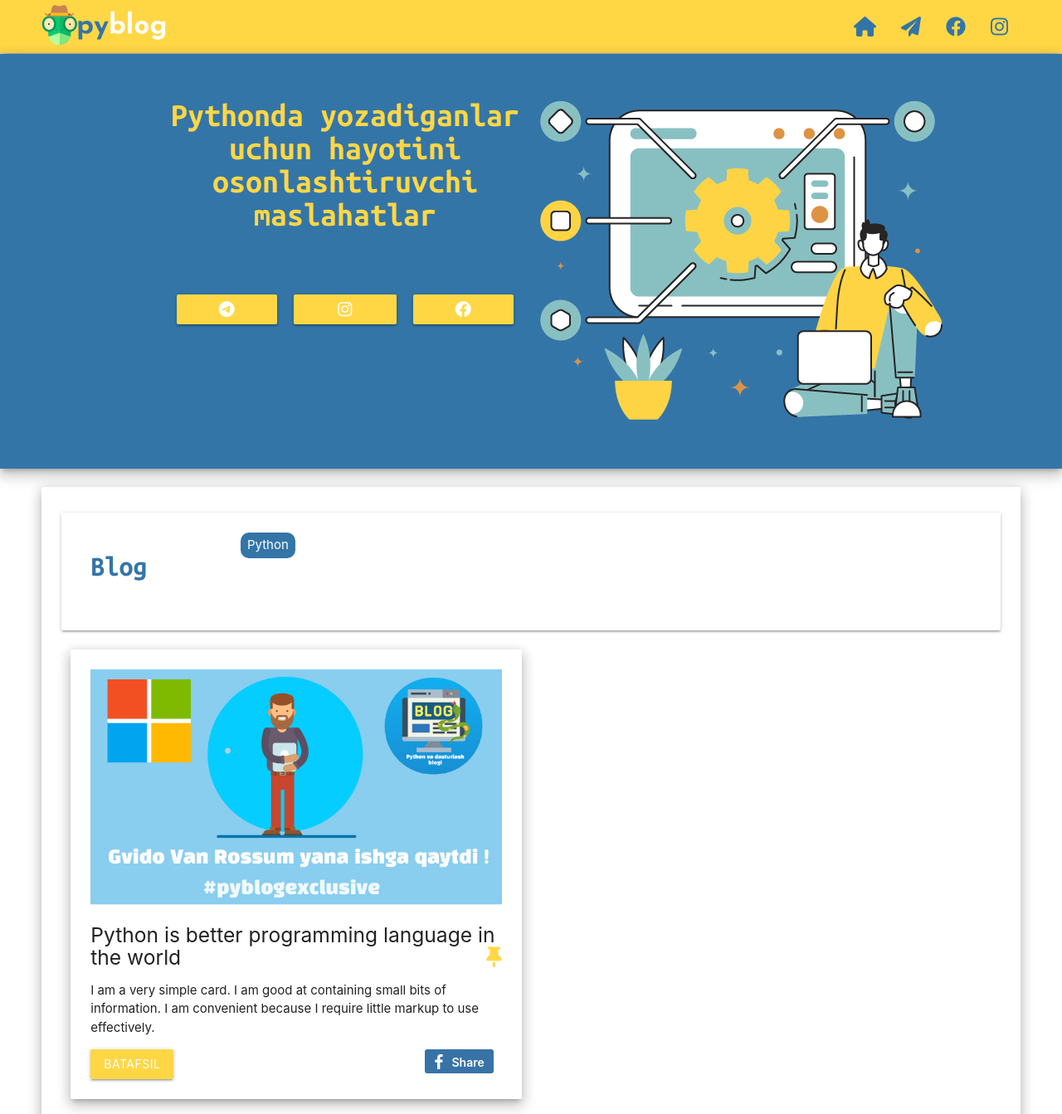
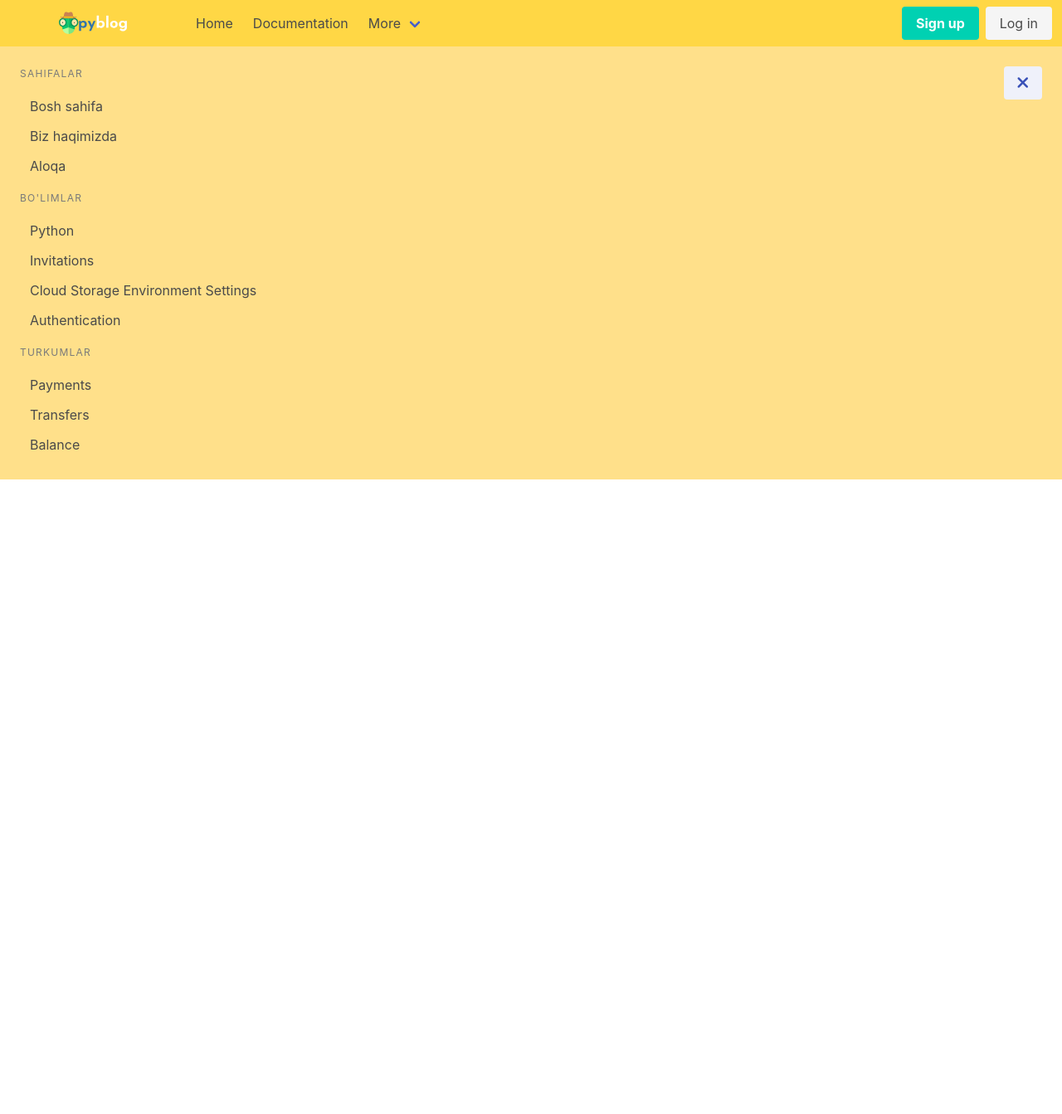
Before and after one commit to Rashidov21/world-travel-ui, a plain HTML site: page index.html in a window 1280 px wide. Shown: the top 1343 px of the page at 83% size. After the commit the page ends 800 px from the top, so only its background shows below. Drawn offline with nearby package versions, Linux system fonts and the light colour scheme; a script that the page names is missing.

Commit message:
css and core.js

```diff
--- a/css/style.css
+++ b/css/style.css
@@ -15,11 +15,7 @@ nav{
     /*z-index: 999;*/
 }
 
-.social-icons{
-    display: flex;
-    justify-content: center;
-    align-items: center;
-}
+
 .social-icons a{
     cursor: pointer;
 }
@@ -51,11 +47,7 @@ nav{
 .py-blue{
 color: #3475A8;
 }
-.title{
-    font-size: 40px !important;
-    color: #FFD745;
-    line-height: 40px;
-}
+
 .py-orange{
     color: #FFD745;
 }
@@ -65,69 +57,15 @@ color: #3475A8;
 .bg-python-orange{
     background-color: #FFD745;
 }
-
-#pyblog-banner{
-    width: 100%;
-    min-height: 500px;
-    display: flex;
-    align-items: center;
-    position: absolute;
-    margin-top:1px;
-
+.toDown{
+    /*position: absolute;*/
+    animation: upToDown 500s linear ;
 }
-
-.brand-logo img{
-    margin-top: 5px;
-}
-.tech{
-    width: 100px;
-    height: auto;
-}
-@media screen and (max-width: 900px){
-    .paddings{
-        padding: 0px 20px;
+@keyframes upToDown {
+    from{
+        transform: translateY(-200px);
     }
-    .main-container{
-        margin-left: 20px;
-        margin-right: 20px;
+    to{
+        transform: translateY(0);
     }
 }
-.badges{
-    display: flex;
-
-}
-.badges a{
-    padding: 4px 8px;
-    border-radius: 10px;
-    color: white;
-    background-color: #3475A8;
-}
-
-#fb-share-button {
-    background: #3773A6;
-    border-radius: 3px;
-    font-weight: 600;
-    padding: 3.3px 8px;
-    display: inline-block;
-    position: static;
-    margin-right: 10px;
-}
-
-#fb-share-button:hover {
-    cursor: pointer;
-    background: #213A6F
-}
-
-#fb-share-button svg {
-    width: 18px;
-    fill: white;
-    vertical-align: middle;
-    border-radius: 2px
-}
-
-#fb-share-button span {
-    vertical-align: middle;
-    color: white;
-    font-size: 14px;
-    padding: 0 3px
-}
--- a/index.html
+++ b/index.html
@@ -7,132 +7,107 @@
     <meta name="author" content="Abdurakhmon Rashidov">
     <meta http-equiv="X-UA-Compatible" content="ie=edge">
     <link rel="stylesheet" href="https://cdnjs.cloudflare.com/ajax/libs/font-awesome/6.0.0-beta3/css/all.min.css" integrity="sha512-Fo3rlrZj/k7ujTnHg4CGR2D7kSs0v4LLanw2qksYuRlEzO+tcaEPQogQ0KaoGN26/zrn20ImR1DfuLWnOo7aBA==" crossorigin="anonymous" referrerpolicy="no-referrer" />
-    <link rel="stylesheet" href="https://cdnjs.cloudflare.com/ajax/libs/materialize/1.0.0/css/materialize.min.css" integrity="sha512-UJfAaOlIRtdR+0P6C3KUoTDAxVTuy3lnSXLyLKlHYJlcSU8Juge/mjeaxDNMlw9LgeIotgz5FP8eUQPhX1q10A==" crossorigin="anonymous" referrerpolicy="no-referrer" />
+    <link rel="stylesheet" href="https://cdnjs.cloudflare.com/ajax/libs/bulma/0.9.3/css/bulma.min.css" integrity="sha512-IgmDkwzs96t4SrChW29No3NXBIBv8baW490zk5aXvhCD8vuZM3yUSkbyTBcXohkySecyzIrUwiF/qV0cuPcL3Q==" crossorigin="anonymous" referrerpolicy="no-referrer" />
     <link rel="stylesheet" href="css/style.css">
     <title>PyBlog - Python va dasturlash blogi</title>
 
 </head>
 <body>
+<nav class="navbar bg-python-orange" role="navigation" aria-label="main navigation">
+    <div class="navbar-brand">
+        <a class="navbar-item" href="https://bulma.io">
+            <img src="img/pyblog-logo.svg" width="200">
+        </a>
 
+        <a role="button" class="navbar-burger" aria-label="menu" aria-expanded="false" data-target="navbarBasicExample">
+            <span aria-hidden="true"></span>
+            <span aria-hidden="true"></span>
+            <span aria-hidden="true"></span>
+        </a>
+    </div>
 
-        <nav class="bg-python-orange paddings z-depth-3">
-            <div class="nav-wrapper">
-                <a href="#" class="brand-logo">
-                    <img src="img/pyblog-logo.svg" width="150" alt="">
+    <div id="navbarBasicExample" class="navbar-menu">
+        <div class="navbar-start">
+            <a class="navbar-item">
+                Home
+            </a>
+
+            <a class="navbar-item">
+                Documentation
+            </a>
+
+            <div class="navbar-item has-dropdown is-hoverable">
+                <a class="navbar-link">
+                    More
                 </a>
-                <a href="#" data-target="mobile-demo" class="sidenav-trigger ">
-                    <i class="fas fa-bars py-blue"></i></a>
-                <ul class="right hide-on-med-and-down ">
-                    <li><a href="#" title="Bosh sahifa"><i class="fas fa-home py-blue"></i></a></li>
-                    <li><a href="#" title="Telegram kanalimiz"><i class="fas fa-paper-plane py-blue"></i></a></li>
-                    <li><a href="#" title="Facebook sahifamiz"><i class="fab fa-facebook py-blue"></i></a></li>
-                    <li><a href="#" title="Instagram sahifamiz"><i class="fab fa-instagram py-blue"></i></a></li>
-                </ul>
-            </div>
-        </nav>
 
-        <ul class="sidenav" id="mobile-demo">
-            <li><a href="#" title="Bosh sahifa"><i class="fas fa-home "></i>Bosh sahifa</a></li>
-            <li><a href="#" title="Telegram kanalimiz"><i class="fas fa-paper-plane"></i> Telegram kanalimiz</a></li>
-            <li><a href="#" title="Facebook sahifamiz"><i class="fab fa-facebook"></i> Facebook sahifamiz</a></li>
-            <li><a href="#" title="Instagram sahifamiz"><i class="fab fa-instagram"></i> Instagram sahifamiz</a></li>
-            <li><a href="tel:9998989" title="Telefon"><i class="fas fa-phone"></i> +998901234567</a></li>
-            <li><a href="#" title="Email pochtamiz"><i class="fas fa-envelope"></i> support@pyblog.uz</a></li>
-        </ul>
-
-
-<main id="pyblog-banner" class="z-depth-3" style="background: #3475A8">
-    <div class="container">
-        <div class="row center">
-            <div class="col s12 m6">
-                <h2 class="title">Pythonda yozadiganlar uchun hayotini  osonlashtiruvchi maslahatlar</h2>
-                <br><br>
-                <div class="social-icons">
-                    <a class="btn waves-effect waves-light bg-python-orange scale">
-                        <i class="fab fa-telegram"></i>
-                        Telegram
+                <div class="navbar-dropdown">
+                    <a class="navbar-item">
+                        About
                     </a>
-                    <a class="btn waves-effect waves-light bg-python-orange scale">
-                        <i class="fab fa-instagram"></i>
-                        Instagram
+                    <a class="navbar-item">
+                        Jobs
                     </a>
-                    <a class="btn waves-effect waves-light bg-python-orange scale">
-                        <i class="fab fa-facebook"></i>
-                        Facebook
+                    <a class="navbar-item">
+                        Contact
+                    </a>
+                    <hr class="navbar-divider">
+                    <a class="navbar-item">
+                        Report an issue
                     </a>
                 </div>
+            </div>
+        </div>
 
-            </div>
-            <div class="col s12 m6 center ">
-                <br>
-                <p class="py-blue">
-                    <img src="img/I.png" class="hide-on-small-only"   alt="">
-                </p>
+        <div class="navbar-end">
+            <div class="navbar-item">
+                <div class="buttons">
+                    <a class="button is-primary">
+                        <strong>Sign up</strong>
+                    </a>
+                    <a class="button is-light">
+                        Log in
+                    </a>
+                </div>
             </div>
         </div>
     </div>
-</main>
-        <br>
-<section class="main-container" style="margin-top: 500px">
-    <div class="card-panel z-depth-3">
-        <div class="card-panel">
-            <div class="row">
-                <div class="col s12 m2">
-                    <h4 class="py-blue left">Blog</h4>
-                </div>
-                <div class="col s12 m10">
-                    <div class="badges">
-                        <a href="#!">Python</a>
-                    </div>
 
-                </div>
-            </div>
+</nav>
+<div class="mobile-nav has-background-warning p-5" id="mobile-nav" >
+    <aside class="menu">
+        <p class="menu-label">
+            Sahifalar
+            <button id="close" class="button is-link is-light" style="float: right">
+                <i class="fas fa-times is-size-5"></i>
+            </button>
+        </p>
+        <ul class="menu-list">
+            <li><a>Bosh sahifa</a></li>
+            <li><a>Biz haqimizda</a></li>
+            <li><a>Aloqa</a></li>
+        </ul>
+        <p class="menu-label">
+            Bo'limlar
+        </p>
+        <ul class="menu-list">
+            <li><a>Python</a></li>
+            <li><a>Invitations</a></li>
+            <li><a>Cloud Storage Environment Settings</a></li>
+            <li><a>Authentication</a></li>
+        </ul>
+        <p class="menu-label">
+            Turkumlar
+        </p>
+        <ul class="menu-list">
+            <li><a>Payments</a></li>
+            <li><a>Transfers</a></li>
+            <li><a>Balance</a></li>
+        </ul>
+    </aside>
+</div>
 
-        </div>
-        <div class="row">
-            <div class="col s12 m6 l6">
-                <div class="card-panel z-depth-3">
-                    <div class="card-image">
-                        <a href="#!"><img src="img/post.png" width="100%" height="auto"></a>
-                        <h5 class="card-title">Python is better programming language in the world
-                            <a href="#!" class="right scale">
-                                <i class="fas fa-thumbtack py-orange" style="font-size: 1em"></i>
-                            </a>
-                        </h5>
-                    </div>
-                    <div class="card-content">
-                        <p>I am a very simple card. I am good at containing small bits of information.
-                            I am convenient because I require little markup to use effectively.</p>
-                    </div>
-                    <div class="card-action">
-                        <a href="#" class="btn waves-effect waves-light bg-python-orange scale">
-                            Batafsil
-                        </a>
-
-                        <a href="#!" class="right">
-                            <script async src="https://telegram.org/js/telegram-widget.js?15"
-                                    data-telegram-share-url="https://core.telegram.org/widgets/share"
-                                    data-size="large"></script>
-                        </a>
-                        <a href="#!" class="right">
-                            <div id="fb-share-button">
-                                <svg viewBox="0 0 12 12" preserveAspectRatio="xMidYMid meet">
-                                    <path class="svg-icon-path" d="M9.1,0.1V2H8C7.6,2,7.3,2.1,7.1,2.3C7,2.4,6.9,2.7,6.9,3v1.4H9L8.8,6.5H6.9V12H4.7V6.5H2.9V4.4h1.8V2.8 c0-0.9,0.3-1.6,0.7-2.1C6,0.2,6.6,0,7.5,0C8.2,0,8.7,0,9.1,0.1z"></path>
-                                </svg>
-                                <span>Share</span>
-                            </div>
-                        </a>
-
-                    </div>
-                </div>
-            </div>
-            <div class="col s12 m6 l6"></div>
-        </div>
-    </div>
-
-
-</section>
-<script src="https://cdnjs.cloudflare.com/ajax/libs/materialize/1.0.0/js/materialize.min.js" integrity="sha512-NiWqa2rceHnN3Z5j6mSAvbwwg3tiwVNxiAQaaSMSXnRRDh5C2mk/+sKQRw8qjV1vN4nf8iK2a0b048PnHbyx+Q==" crossorigin="anonymous" referrerpolicy="no-referrer"></script>
+<script src="https://cdnjs.cloudflare.com/ajax/libs/animejs/3.2.1/anime.min.js" integrity="sha512-z4OUqw38qNLpn1libAN9BsoDx6nbNFio5lA6CuTp9NlK83b89hgyCVq+N5FdBJptINztxn1Z3SaKSKUS5UP60Q==" crossorigin="anonymous" referrerpolicy="no-referrer"></script>
 <script  src="js/core.js"></script>
 </body>
 </html>
--- a/js/core.js
+++ b/js/core.js
@@ -1,21 +1,4 @@
-M.AutoInit();
-var elems = document.querySelectorAll('.carousel');
-var instances = M.Carousel.init(elems, {
-    duration:400,
-    fullWidth:true,
-    indicators:true,
-    noWrap:false,
-    dist:-500,
-    shift:200
+const showNavbarMenu = anime({
+    targets:".navbar-burger",
+
 });
-
-var fbButton = document.getElementById('fb-share-button');
-var url = window.location.href;
-
-fbButton.addEventListener('click', function() {
-    window.open('https://www.facebook.com/sharer/sharer.php?u=' + url,
-        'facebook-share-dialog',
-        'width=800,height=600'
-    );
-    return false;
-});
```
